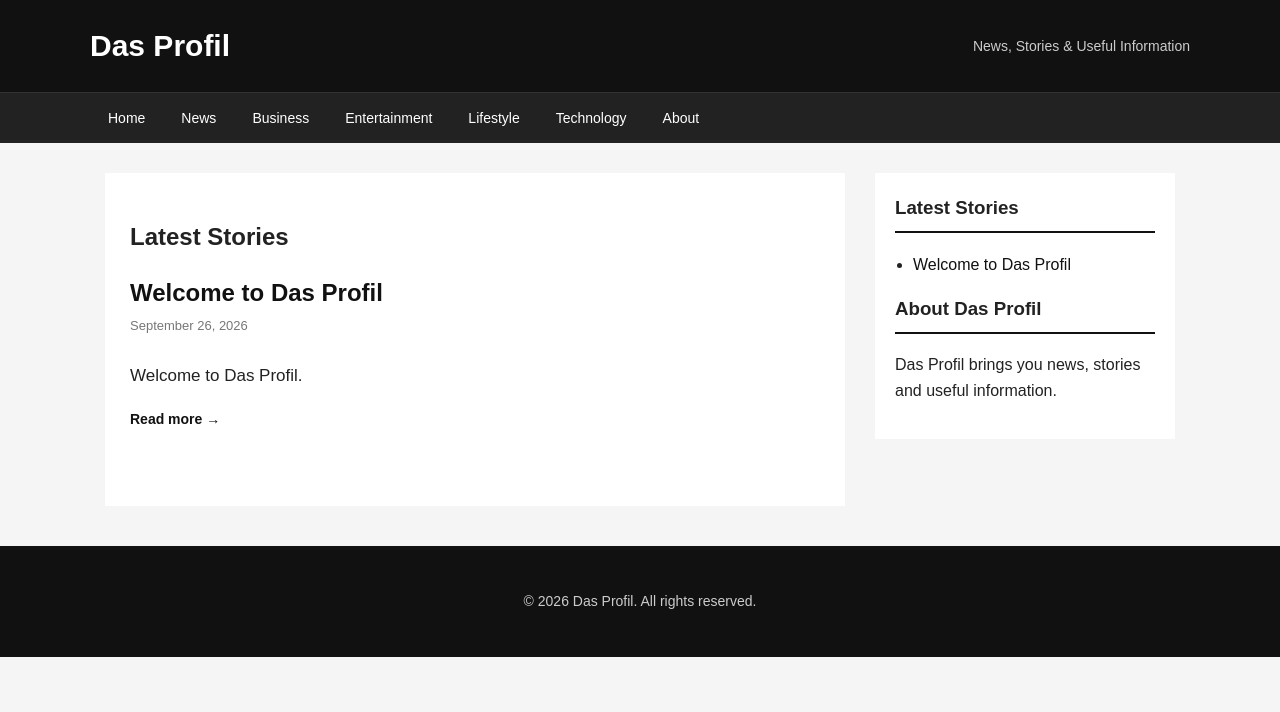
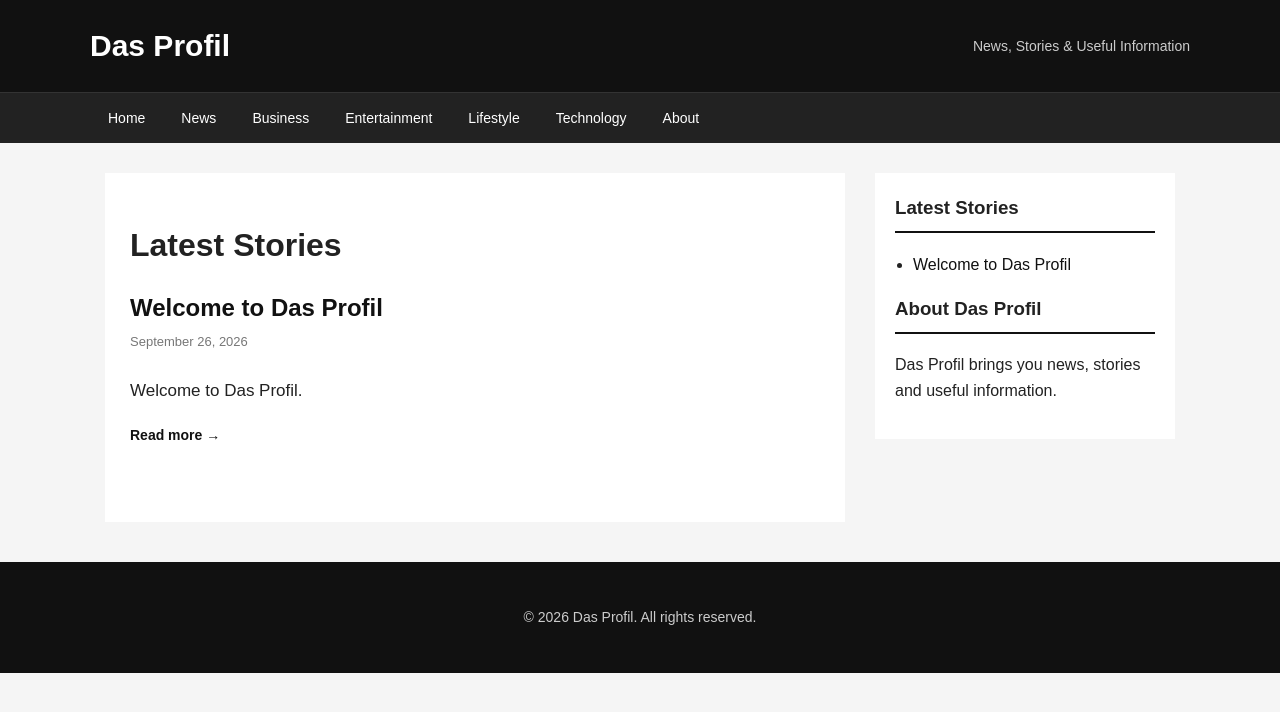
Before and after one commit to Danielitel/dasprofil, a Jekyll site: the page built from index.md, in a window 1280 px wide. Shown: the top 712 px of the page. Built offline with Jekyll 4.4.1, drawn with Linux system fonts in a browser that asks for light colours.

Commit message:
Update index.md

```diff
--- a/index.md
+++ b/index.md
@@ -4,36 +4,34 @@
 description: News, stories and useful information from Das Profil.
 ---
 
-<h2>Latest Stories</h2>
+<div class="homepage">
 
-{% for post in site.posts %}
+  <h1>Latest Stories</h1>
 
-<article class="post-card">
+  {% for post in site.posts %}
 
-  {% if post.image %}
-  <a href="{{ post.url | relative_url }}">
-    <img src="{{ post.image | relative_url }}" alt="{{ post.title }}">
-  </a>
-  {% endif %}
+  <article class="post-card">
 
-  <h2>
-    <a href="{{ post.url | relative_url }}">
-      {{ post.title }}
+    <h2>
+      <a href="{{ post.url | relative_url }}">
+        {{ post.title }}
+      </a>
+    </h2>
+
+    <div class="post-date">
+      {{ post.date | date: "%B %d, %Y" }}
+    </div>
+
+    <p>
+      {{ post.excerpt | strip_html | truncate: 220 }}
+    </p>
+
+    <a class="read-more" href="{{ post.url | relative_url }}">
+      Read more →
     </a>
-  </h2>
 
-  <div class="post-date">
-    {{ post.date | date: "%B %d, %Y" }}
-  </div>
+  </article>
 
-  <p>
-    {{ post.excerpt | strip_html | truncate: 220 }}
-  </p>
+  {% endfor %}
 
-  <a class="read-more" href="{{ post.url | relative_url }}">
-    Read more →
-  </a>
-
-</article>
-
-{% endfor %}
+</div>
```
